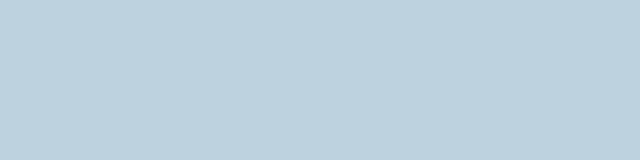
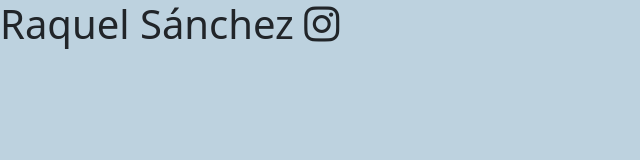
Before and after one commit to Raquel162/Portfolio-Website-1, a plain HTML site: page index.html in a window 1280 px wide. Shown: the whole page, without its empty margins (0-640 px from the left). Drawn offline with nearby package versions, Linux system fonts and the light colour scheme.

Commit message:
added icon

```diff
--- a/index.html
+++ b/index.html
@@ -22,5 +22,7 @@
     ></script>
     <title>Raquel Sanchez's Portfolio</title>
   </head>
-  <body></body>
+  <body>
+    <h1>Raquel Sánchez <i class="fa-brands fa-instagram"></i></h1>
+  </body>
 </html>
```
